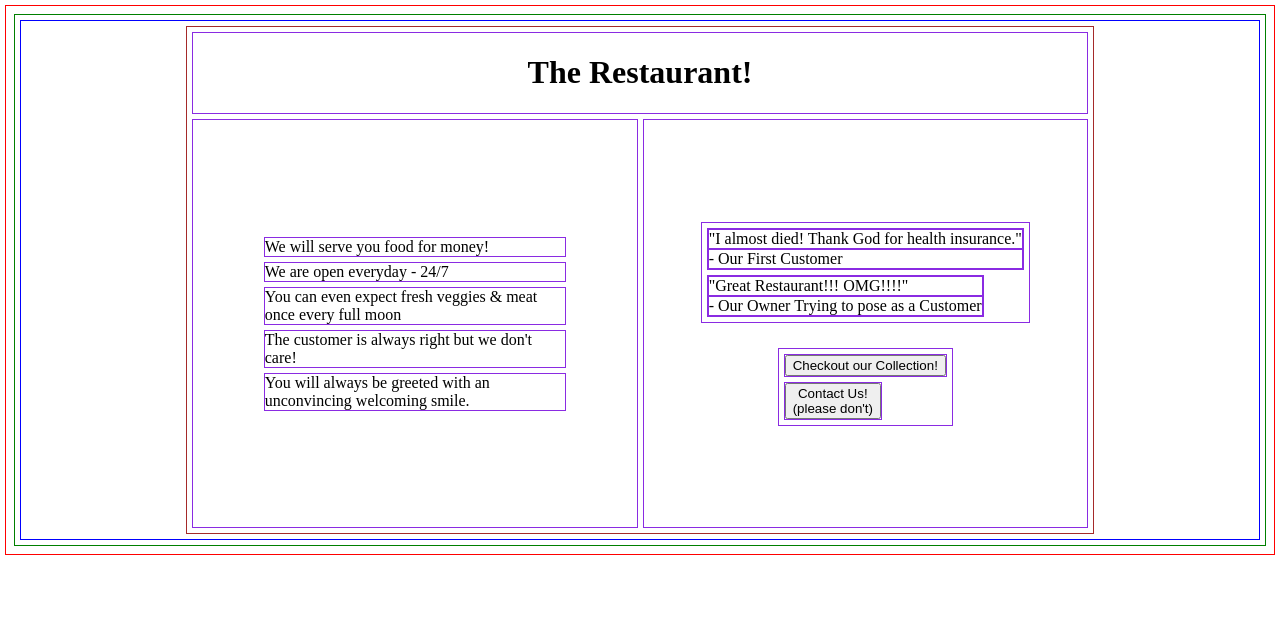
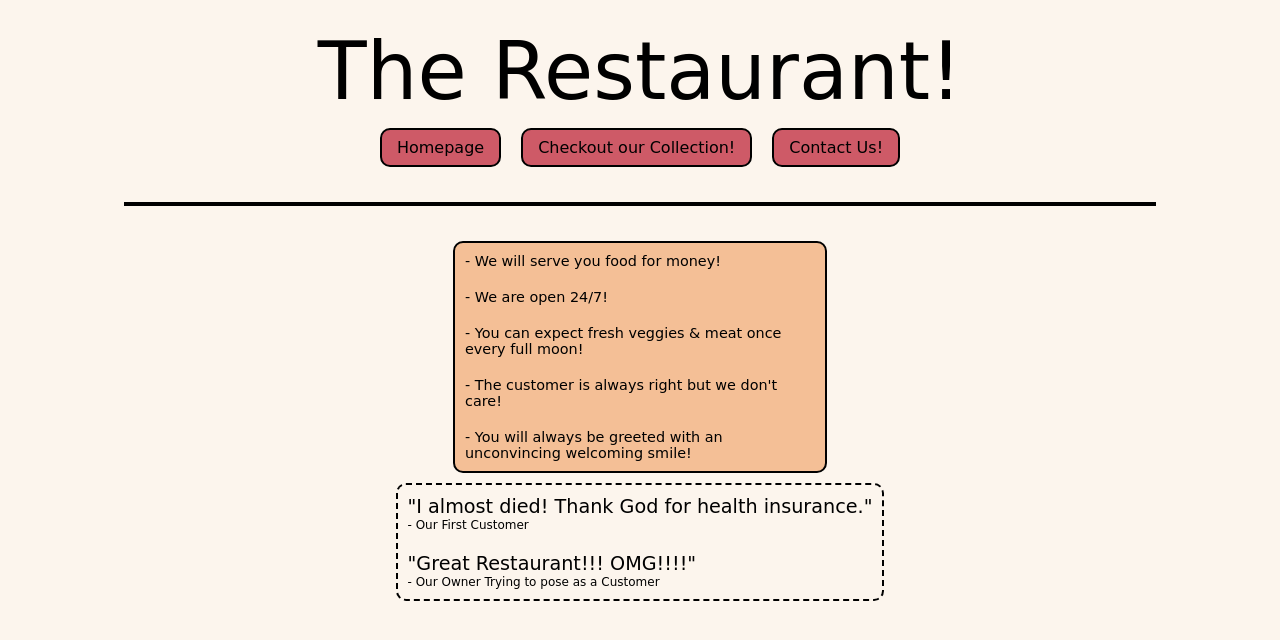
Before and after one commit to Mitadru47/TOP-Restaurant-Page, a plain HTML site: page index.html in a window 1280 px wide. Drawn offline with Linux system fonts and the light colour scheme; a web font is replaced by a local one.

Commit message:
Styling & Layout Updates

```diff
--- a/index.html
+++ b/index.html
@@ -6,6 +6,11 @@
         <title>The Restaurant!</title>
 
         <link rel="stylesheet" href="styles.css">
+
+        <link rel="preconnect" href="https://fonts.googleapis.com">
+
+        <link rel="preconnect" href="https://fonts.gstatic.com" crossorigin>
+        <link rel="stylesheet" href="https://fonts.googleapis.com/css2?family=Patrick+Hand+SC&family=Playpen+Sans&display=swap">
 
     </head>
 
@@ -16,16 +21,40 @@
             <div id="primary-container">
 
                 <div id="sectionA">
-                    <h1>The Restaurant!</h1>
+
+                    <div id="header">The Restaurant!</div>
+
+                    <div id="tabs">
+
+                        <div>
+                            <button>Homepage</button>
+                        </div>
+
+                        <div>
+                            <button>Checkout our Collection!</button>
+                        </div>
+
+                        <div>
+                            <button>Contact Us!</button>
+                        </div>
+
+                    </div>
+
                 </div>
+
+                <div id="line"></div>
 
                 <div id="sectionB">
 
-                    <div>We will serve you food for money!</div>
-                    <div>We are open everyday - 24/7</div>
-                    <div>You can even expect fresh veggies & meat once every full moon</div>
-                    <div>The customer is always right but we don't care!</div>
-                    <div>You will always be greeted with an unconvincing welcoming smile.</div>
+                    <div id="bullet-points">
+
+                        <div>- We will serve you food for money!</div>
+                        <div>- We are open 24/7!</div>
+                        <div>- You can expect fresh veggies & meat once every full moon!</div>
+                        <div>- The customer is always right but we don't care!</div>
+                        <div>- You will always be greeted with an unconvincing welcoming smile!</div>
+
+                    </div>
 
                 </div>
 
@@ -35,28 +64,16 @@
 
                         <div>
 
-                            <div>"I almost died! Thank God for health insurance."</div>
-                            <div>- Our First Customer</div>
+                            <div class="review">"I almost died! Thank God for health insurance."</div>
+                            <div class="reviewer">- Our First Customer</div>
 
                         </div>
 
                         <div>
 
-                            <div>"Great Restaurant!!! OMG!!!!"</div>
-                            <div>- Our Owner Trying to pose as a Customer</div>
+                            <div class="review">"Great Restaurant!!! OMG!!!!"</div>
+                            <div class="reviewer">- Our Owner Trying to pose as a Customer</div>
 
-                        </div>
-
-                    </div>
-
-                    <div id="buttons">
-
-                        <div>
-                            <button>Checkout our Collection!</button>
-                        </div>
-
-                        <div>
-                            <button>Contact Us!<br><span>(please don't)</span></button>
                         </div>
 
                     </div>
--- a/styles.css
+++ b/styles.css
@@ -1,19 +1,24 @@
 html{
 
-    margin: 5px;
-    border: 1px solid red;
+    /* margin: 5px; */
+    /* border: 1px solid red; */
 }
 
 body{
 
-    padding: 5px;
-    border: 1px solid green;
+    margin: 0px;
+    height: 100vh;
+
+    /* border: 1px solid green; */
+
+    font-family: 'Playpen Sans', cursive;
+    background-color: #FCF5ED;
 }
 
 #content{
 
-    padding: 5px;
-    border: 1px solid blue;
+    /* padding: 5px; */
+    /* border: 1px solid blue; */
 
     display: flex;
     justify-content: center;
@@ -21,31 +26,78 @@ body{
 
 #primary-container{
 
-    width: 70vw;
+    /* width: 75vw; */
 
     padding: 5px;
-    border: 1px solid brown;
+    /* border: 1px solid brown; */
 
-    display: grid;
-
-    grid-template-rows: 1fr 5fr;
-    grid-template-columns: 1fr 1fr;
+    display: flex;
+    flex-direction: column;
 
     gap: 5px;
 }
 
 #primary-container div{
-    border: 1px solid blueviolet;
+    /* border: 1px solid blueviolet; */
 }
 
 #sectionA{
 
-    grid-area: 1 / 1 / 2 / 3;
+    display: flex;
+    flex-direction: column;
+
+    justify-content: center;
+    align-items: center;
+
+    margin-bottom: 20px;
+}
+
+#header{
+
+    margin: 10px;
+    padding: 10px;
+
+    padding-bottom: 0;
+    margin-bottom: 0;
+
+    font-family: 'Patrick Hand SC', cursive;
+    font-size: 5rem;
+}
+
+#tabs{
 
     display: flex;
 
-    justify-content: center;
-    align-items: center;
+    gap: 20px;
+    padding: 10px 20vw;
+
+    align-items: start;
+}
+
+#tabs button{
+
+    padding: 8px 15px;
+
+    border: 2px solid black;
+    border-radius: 10px;
+
+    background-color: #CE5A67;
+    color: black;
+
+    font-family: 'Playpen Sans', cursive;
+    font-size: 1rem;
+}
+
+#tabs button:hover{
+
+    background-color: black;
+    color: white;
+}
+
+#line{
+
+    border: 2px solid black;
+    margin-bottom: 30px;
 }
 
 #sectionB{
@@ -53,15 +105,31 @@ body{
     display: flex;
     flex-direction: column;
 
-    gap: 5px;
-    padding: 5px;
-
     justify-content: center;
     align-items: center;
 }
 
-#sectionB div{
-    width: 300px;
+#bullet-points{
+
+    display: flex;
+    flex-direction: column;
+
+    gap: 20px;
+    padding: 5px;
+
+    justify-content: center;
+
+    padding: 10px;
+    background-color: #F4BF96;
+
+    border: 2px solid black;
+    border-radius: 10px;
+}
+
+#bullet-points div{
+
+    width: 350px;
+    font-size: 0.9rem;
 }
 
 #sectionC{
@@ -76,13 +144,24 @@ body{
     align-items: center;
 }
 
-#reviews, #buttons{
+#reviews{
 
     display: flex;
     flex-direction: column;
 
-    gap: 5px;
-    padding: 5px;
+    gap: 20px;
+    padding: 10px;
 
     align-items: start;
+
+    border: 2px dashed black;
+    border-radius: 10px;
 }
+
+.review{
+    font-size: 1.2rem;
+}
+
+.reviewer{
+    font-size: 0.75rem;
+}
```
